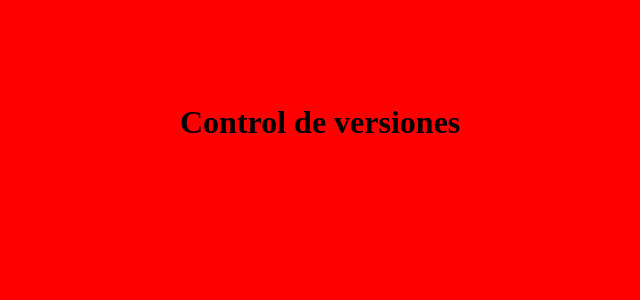
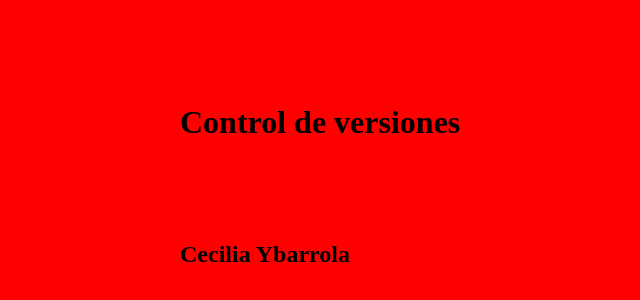
Before and after one commit to FelipeBG1/TP_SO_I4_119, a plain HTML site: page index.html in a window 1280 px wide. Shown: the part 96-396 px from the top of the page, without its empty margins (120-760 px from the left). Drawn offline with Linux system fonts and the light colour scheme.

Commit message:
Beta Agrego nombre al HTML

```diff
--- a/index.html
+++ b/index.html
@@ -8,5 +8,6 @@
 	</head>
 <body>
     <h1>Control de versiones</h1>
+    <h2>Cecilia Ybarrola</h2>
 </body>
 </html>
```
